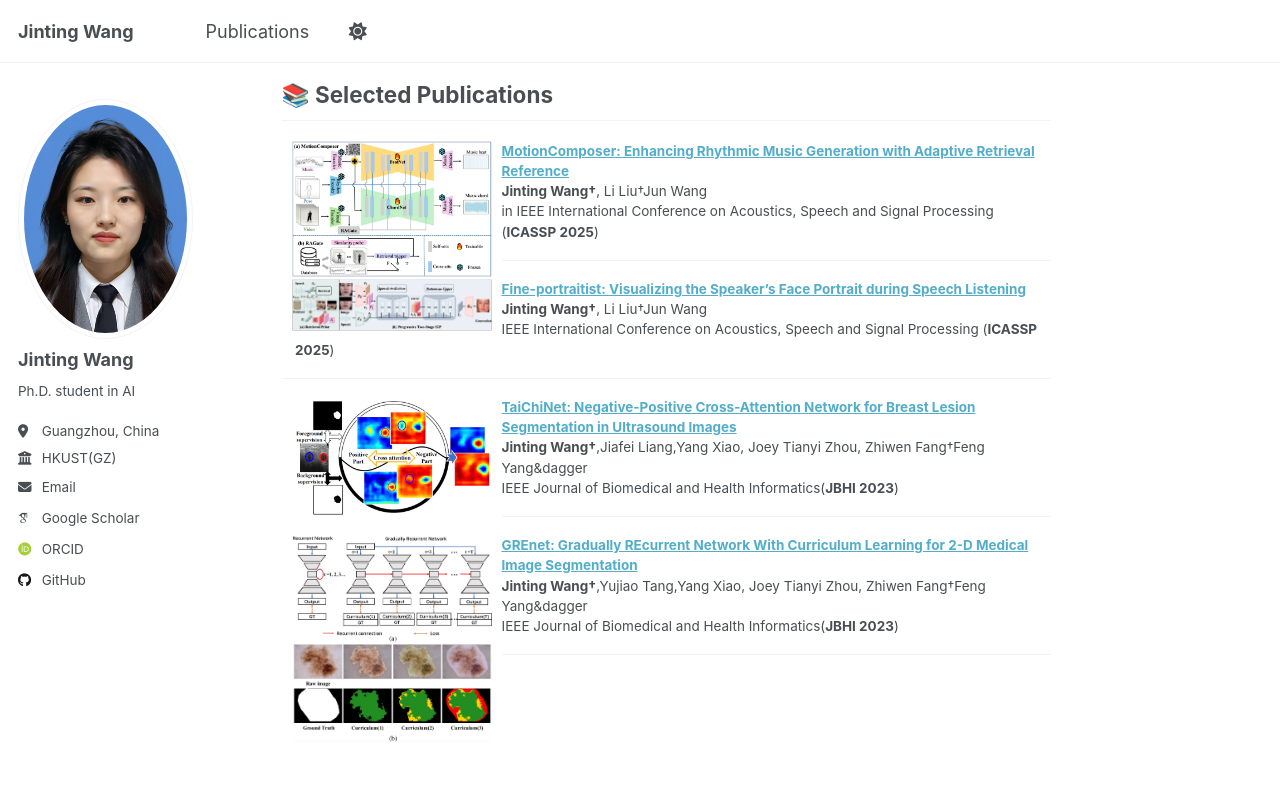
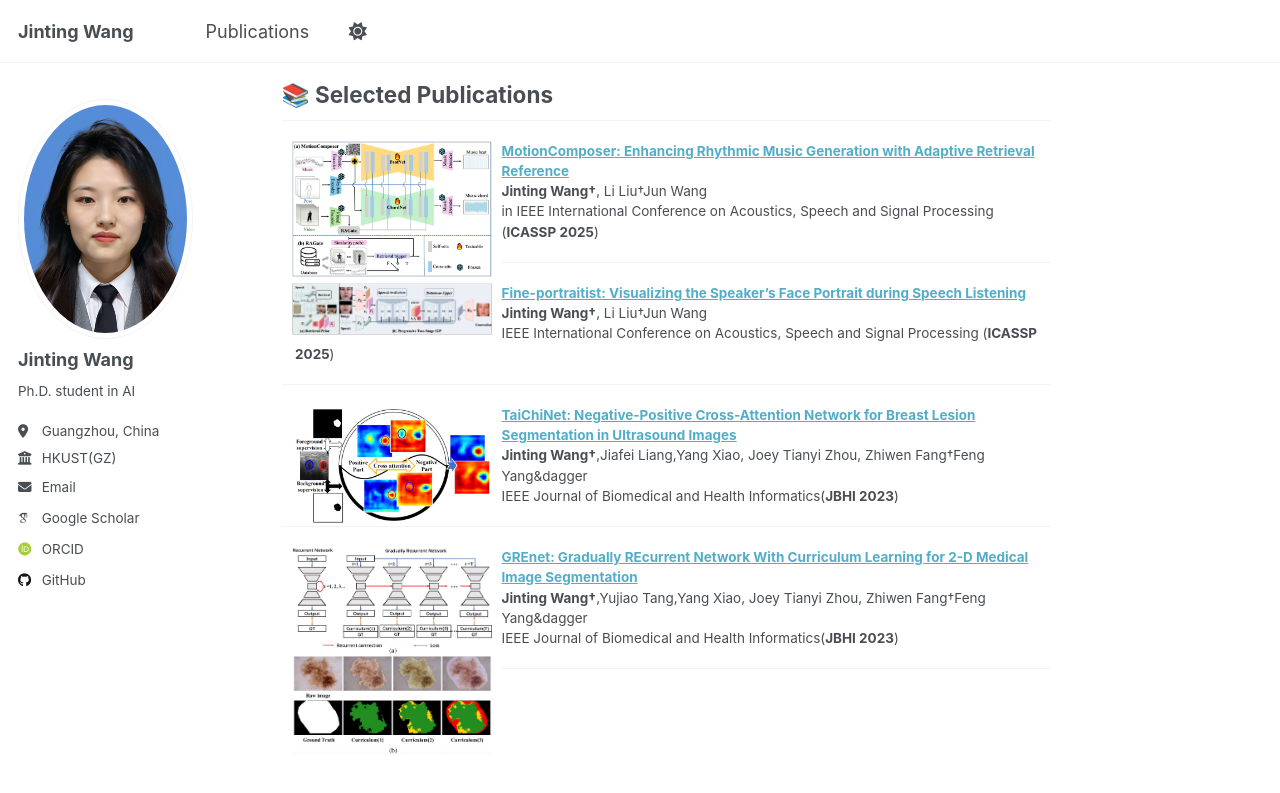
Before and after one commit to beria-moon/Beria.github.io, a Jekyll site: the page built from _pages/about.md, in a window 1280 px wide and 900 px high, scrolled down 744 px. Shown: the top 793 px of the window. Built offline with Jekyll 4.4.1, drawn with Linux system fonts in a browser that asks for light colours; some web fonts are replaced.

Commit message:
Update about.md

```diff
--- a/_pages/about.md
+++ b/_pages/about.md
@@ -49,7 +49,7 @@ MotionComposer: Enhancing Rhythmic Music Generation with Adaptive Retrieval Refe
 <dd><strong><strong>Jinting Wang</strong>&dagger;</strong>, Li Liu&dagger;Jun Wang</dd>
 <dd> <strong class="First"></strong> in IEEE International Conference on Acoustics, Speech and Signal Processing (<strong>ICASSP 2025</strong>)</dd>
 </dl>
-<hr style="margin-top: 10px; margin-bottom: 10px;">
+<hr style="margin-top: 20px; margin-bottom: 20px;">
 
 <dl>
   <dt><img align="left" width="200"
@@ -61,7 +61,7 @@ Fine-portraitist: Visualizing the Speaker’s Face Portrait during Speech Listen
 <dd><strong><strong>Jinting Wang</strong>&dagger;</strong>, Li Liu&dagger;Jun Wang</dd>
 <dd>  <strong class="First"></strong> IEEE International Conference on Acoustics, Speech and Signal Processing (<strong>ICASSP 2025</strong>)</dd>
 </dl>
-<hr style="margin-top: 10px; margin-bottom: 10px;">
+<hr style="margin-top: 20px; margin-bottom: 20px;">
 
 <dl>
   <dt><img align="left" width="200"
@@ -73,7 +73,7 @@ TaiChiNet: Negative-Positive Cross-Attention Network for Breast Lesion Segmentat
 <dd><strong><strong>Jinting Wang</strong>&dagger;</strong>,Jiafei Liang,Yang Xiao, Joey Tianyi Zhou, Zhiwen Fang&dagger;Feng Yang&dagger</dd>
 <dd>  <strong class="First"></strong> IEEE Journal of Biomedical and Health Informatics(<strong>JBHI 2023</strong>)</dd>
 </dl>
-<hr style="margin-top: 10px; margin-bottom: 10px;">
+<hr style="margin-top: 20px; margin-bottom: 20px;">
 
 <dl>
   <dt><img align="left" width="200"
@@ -85,4 +85,4 @@ GREnet: Gradually REcurrent Network With Curriculum Learning for 2-D Medical Ima
 <dd><strong><strong>Jinting Wang</strong>&dagger;</strong>,Yujiao Tang,Yang Xiao, Joey Tianyi Zhou, Zhiwen Fang&dagger;Feng Yang&dagger</dd>
 <dd>  <strong class="First"></strong> IEEE Journal of Biomedical and Health Informatics(<strong>JBHI 2023</strong>)</dd>
 </dl>
-<hr style="margin-top: 10px; margin-bottom: 10px;">
+<hr style="margin-top: 20px; margin-bottom: 20px;">
```
